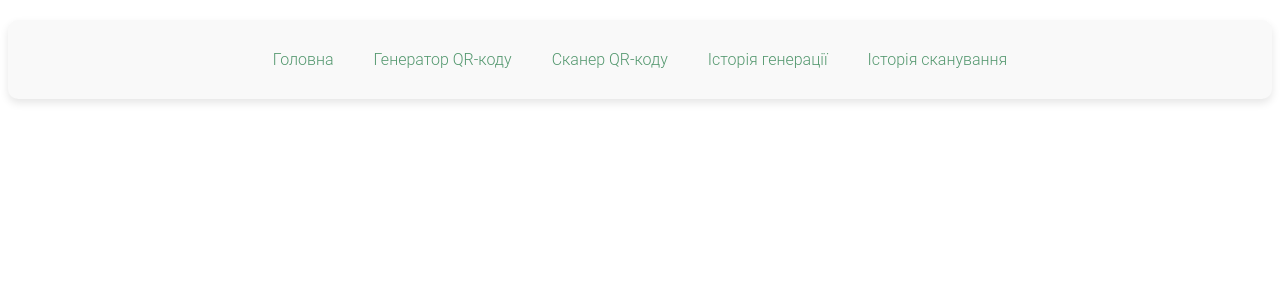
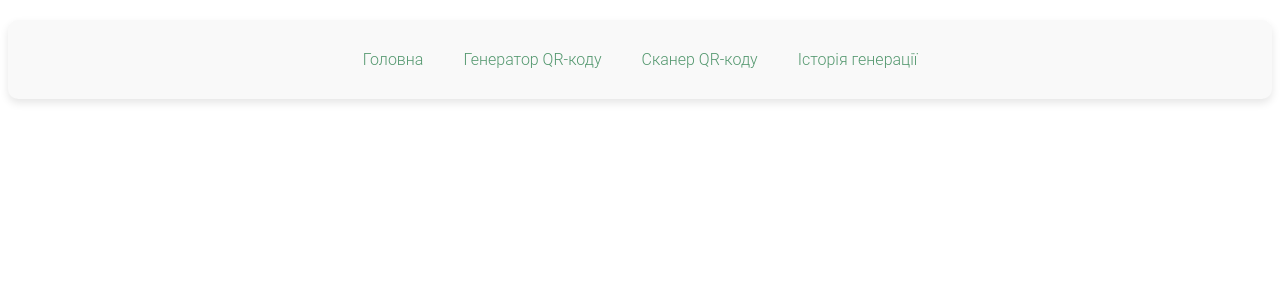
Before and after one commit to Evomind168/qr-code, a React (Vite) app: page / in a window 1280 px wide. Shown: the top 300 px of the page. Built offline with nearby package versions, Linux system fonts and the light colour scheme.

Commit message:
hide ScanHistory part because i dont finish yet

```diff
--- a/src/Layout.jsx
+++ b/src/Layout.jsx
@@ -3,7 +3,7 @@ import { Navigation } from "./components/Navigation/Navigation.jsx";
 import { QrCodeGenerator } from "./components/QrGenerator/QrGen.jsx";
 import { QrCodeScanner } from "./components/QrScanner/QrCodeScanner.jsx";
 import { GenHistory } from "./components/GenHistory/GenHistory.jsx";
-import { ScanHistory } from "./components/ScanHistory/ScanHistory.jsx";
+// import { ScanHistory } from "./components/ScanHistory/ScanHistory.jsx";
 
 export const Layout = () => {
     return (
@@ -13,7 +13,7 @@ export const Layout = () => {
                 <Route path="/generator" element={<QrCodeGenerator />} />
                 <Route path="/scan" element={<QrCodeScanner />} />
                 <Route path="/genHistory" element={<GenHistory />} />
-                <Route path="/scanHistory" element={<ScanHistory />} />
+                {/*<Route path="/scanHistory" element={<ScanHistory />} />*/}
             </Routes>
         </div>
     );
--- a/src/components/Navigation/Navigation.jsx
+++ b/src/components/Navigation/Navigation.jsx
@@ -8,7 +8,7 @@ export const Navigation = () => {
             <Link className={styles.link} to="/generator">Генератор QR-коду</Link>
             <Link className={styles.link} to="/scan">Сканер QR-коду</Link>
             <Link className={styles.link} to="/genHistory">Історія генерації</Link>
-            <Link className={styles.link} to="/scanHistory">Історія сканування</Link>
+            {/*<Link className={styles.link} to="/scanHistory">Історія сканування</Link>*/}
         </nav>
     );
 };
```
